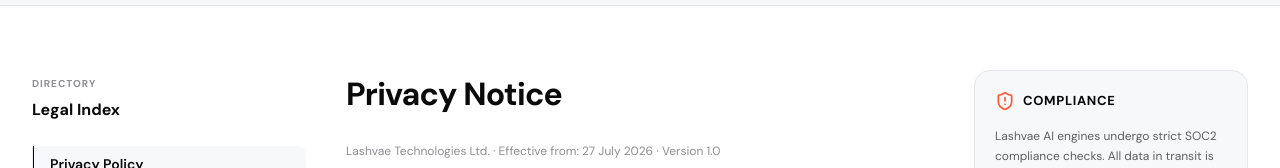
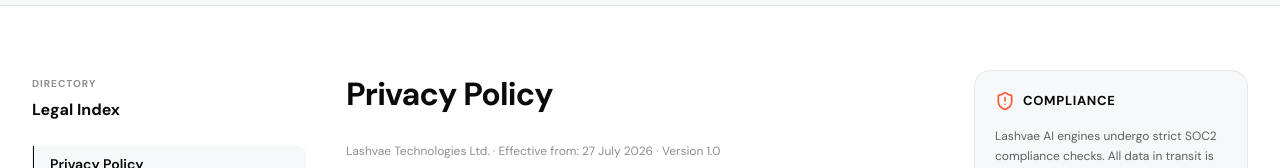
Before and after one commit to vishalTT45/lashvae_ai, a Next.js app: page /legal/privacy in a window 1280 px wide. Shown: the part 146-314 px from the top of the page. Built offline with nearby package versions, Linux system fonts and the light colour scheme.

Commit message:
fix:title

```diff
--- a/app/legal/privacy/page.tsx
+++ b/app/legal/privacy/page.tsx
@@ -461,7 +461,7 @@
 
   return (
     <div className="space-y-6">
-      <h1 className="text-[32px] font-bold text-[#0a0a0a] tracking-tight">Privacy Notice</h1>
+      <h1 className="text-[32px] font-bold text-[#0a0a0a] tracking-tight">Privacy Policy</h1>
       <p className="text-[12px] text-[#8e8e93]">
         Lashvae Technologies Ltd. &middot; Effective from: 27 July 2026 &middot; Version 1.0
       </p>
```
